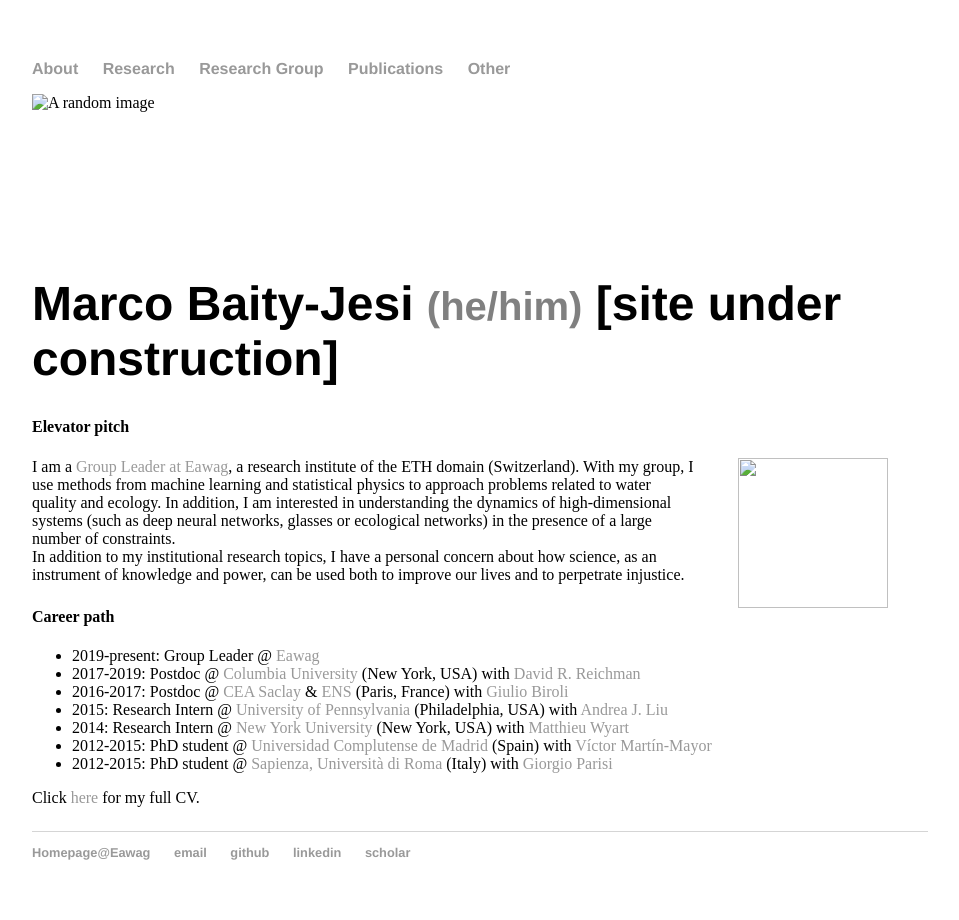
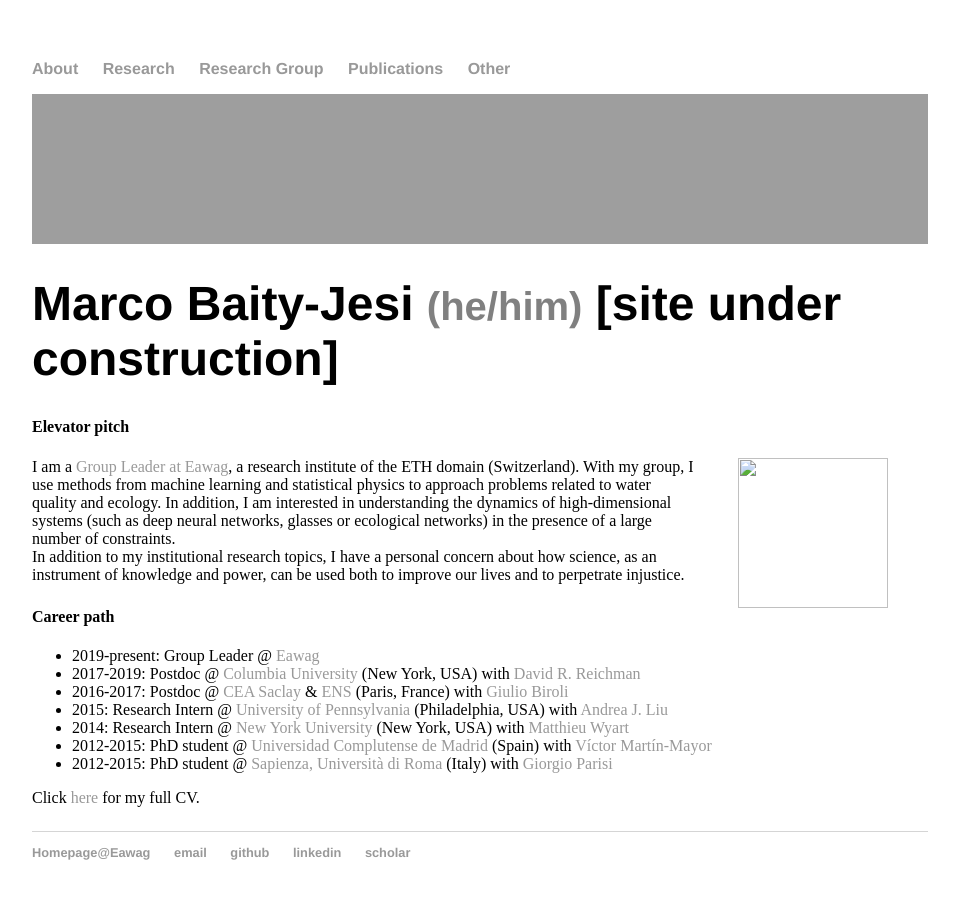
Before and after one commit to mbaityje/mbaityje.github.io, a Jekyll site: the page built from index.html, in a window 1280 px wide. Shown: the whole page, without its empty margins (160-1119 px from the left). Built offline with Jekyll 4.4.1, drawn with Linux system fonts in a browser that asks for light colours.

Commit message:
Content changes

```diff
--- a/_layouts/default.html
+++ b/_layouts/default.html
@@ -19,7 +19,7 @@
 	    		</ul>
 			</nav>
 			<div style="width: 100%; height: 150px; overflow: hidden">
-				<img src="{{site.url}}/_images/SftP_banner_flat.jpg" width="100%" alt="A random image">
+				<img src="{{site.url}}/_images/jungfraufirn.jpg" width="100%" alt="A random image">
 			</div>
 
 			<div class="container">
```
